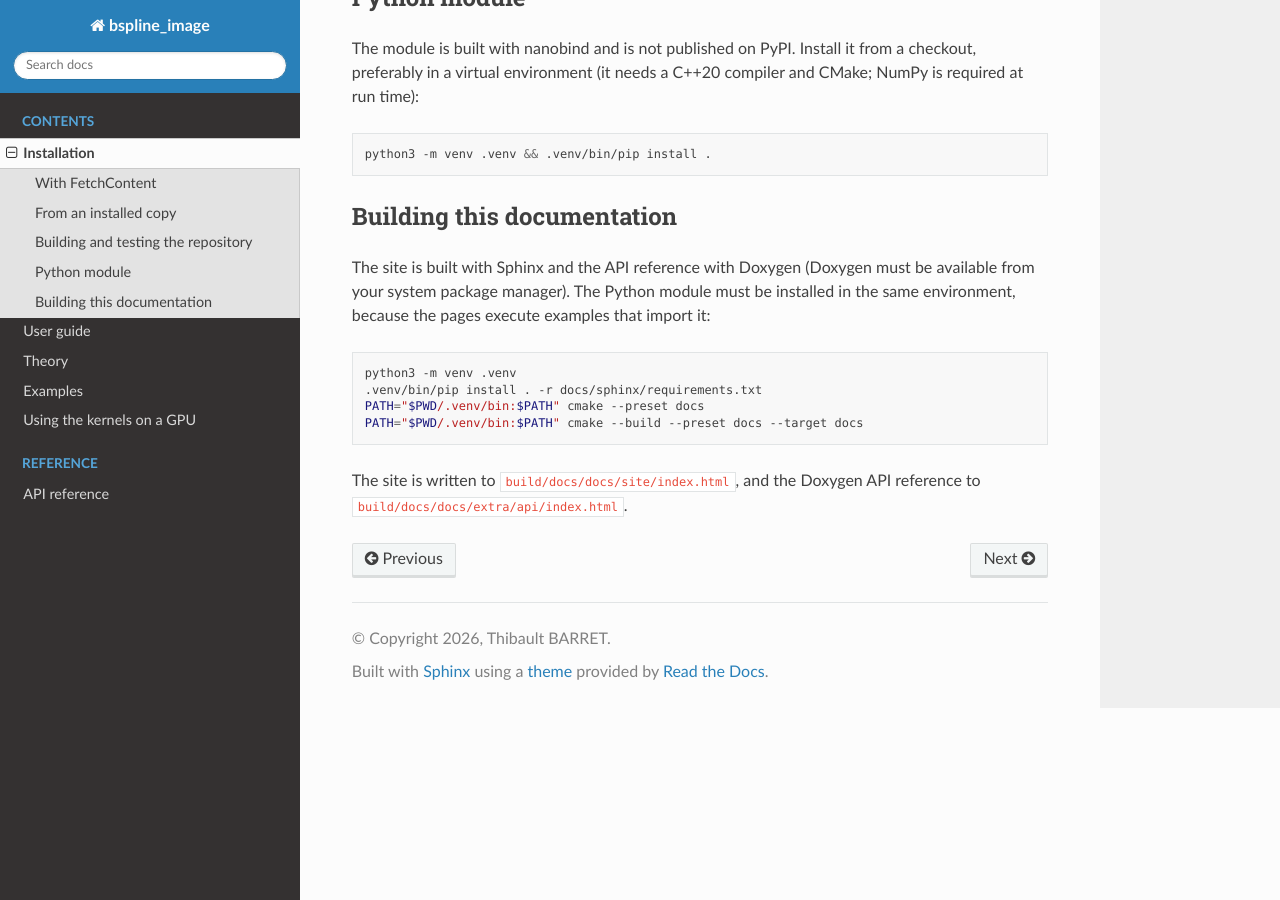
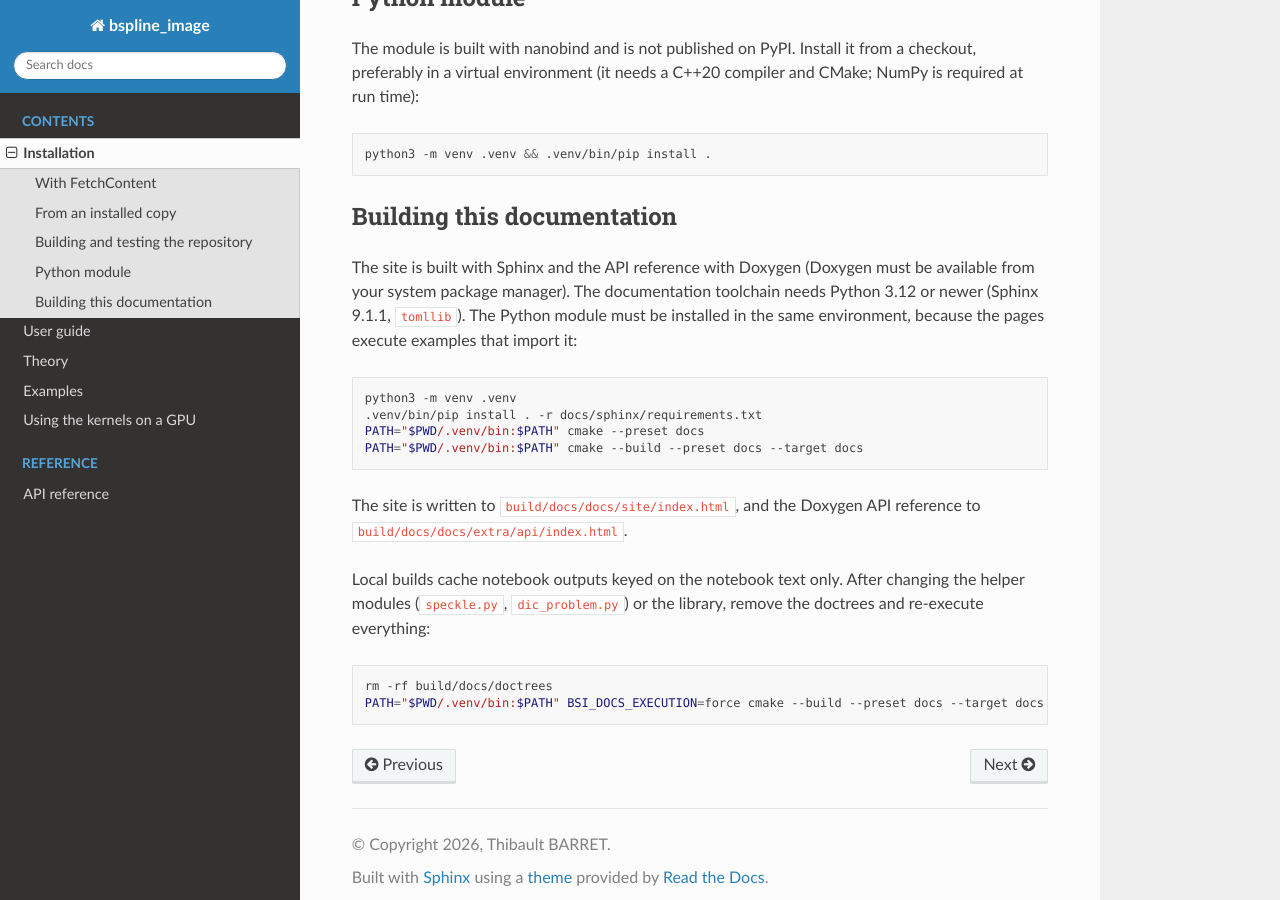
Before and after one commit to thibaultbarret/bspline_image, a Sphinx documentation site: the page built from docs/sphinx/installation.md, in a window 1280 px wide and 900 px high, scrolled down 1124 px. Built offline with Sphinx 7.4.7 and the Read the Docs theme 3.1.0, drawn with Linux system fonts in a browser that asks for light colours; the version number is read from the project's files by our own code.

Commit message:
docs: keep bytecode out of the source tree and tidy build notes

````diff
--- a/CMakeLists.txt
+++ b/CMakeLists.txt
@@ -17,7 +17,7 @@ option(BSI_BUILD_TESTS "Build the unit tests" ${PROJECT_IS_TOP_LEVEL})
 option(BSI_BUILD_EXAMPLES "Build the examples" ${PROJECT_IS_TOP_LEVEL})
 option(BSI_BUILD_BENCH "Build the benchmarks" ${PROJECT_IS_TOP_LEVEL})
 option(BSI_BUILD_PYTHON "Build the Python bindings (nanobind)" OFF)
-option(BSI_BUILD_DOCS "Build the Doxygen documentation" OFF)
+option(BSI_BUILD_DOCS "Build the documentation (Sphinx site and Doxygen API)" OFF)
 option(BSI_WARNINGS_AS_ERRORS "Treat warnings as errors on internal targets" OFF)
 option(BSI_SANITIZE "Enable AddressSanitizer and UBSan on internal targets" OFF)
 option(BSI_COVERAGE "Enable coverage instrumentation on internal targets" OFF)
--- a/docs/sphinx/conf.py
+++ b/docs/sphinx/conf.py
@@ -8,6 +8,9 @@ from pathlib import Path
 SOURCE_DIR = Path(__file__).resolve().parent
 REPO_ROOT = SOURCE_DIR.parent.parent
 BUILD_DIR = Path(os.environ.get("BSI_DOCS_BUILD_DIR", REPO_ROOT / "build" / "docs"))
+
+# Notebook kernels inherit this: keep bytecode out of the source tree.
+os.environ.setdefault("PYTHONPYCACHEPREFIX", str(BUILD_DIR / "pycache"))
 
 with open(REPO_ROOT / "pyproject.toml", "rb") as pyproject:
     release = tomllib.load(pyproject)["project"]["version"]
--- a/docs/sphinx/installation.md
+++ b/docs/sphinx/installation.md
@@ -60,10 +60,10 @@ python3 -m venv .venv && .venv/bin/pip install .
 
 ## Building this documentation
 
-The site is built with Sphinx and the API reference with Doxygen (Doxygen
-must be available from your system package manager). The Python
-module must be installed in the same environment, because the pages execute examples
-that import it:
+The site is built with Sphinx and the API reference with Doxygen (Doxygen must be
+available from your system package manager). The documentation toolchain needs Python 3.12
+or newer (Sphinx 9.1.1, `tomllib`). The Python module must be installed in the same
+environment, because the pages execute examples that import it:
 
 ```sh
 python3 -m venv .venv
@@ -74,3 +74,12 @@ PATH="$PWD/.venv/bin:$PATH" cmake --build --preset docs --target docs
 
 The site is written to `build/docs/docs/site/index.html`, and the Doxygen API
 reference to `build/docs/docs/extra/api/index.html`.
+
+Local builds cache notebook outputs keyed on the notebook text only. After changing the
+helper modules (`speckle.py`, `dic_problem.py`) or the library, remove the doctrees and
+re-execute everything:
+
+```sh
+rm -rf build/docs/doctrees
+PATH="$PWD/.venv/bin:$PATH" BSI_DOCS_EXECUTION=force cmake --build --preset docs --target docs
+```
````
Also changed, not shown: README.md (+1 -1 lines), docs/sphinx/examples/dic_full_newton.md (+3 -2 lines), docs/sphinx/examples/dic_gauss_newton.md (+1 -2 lines).
